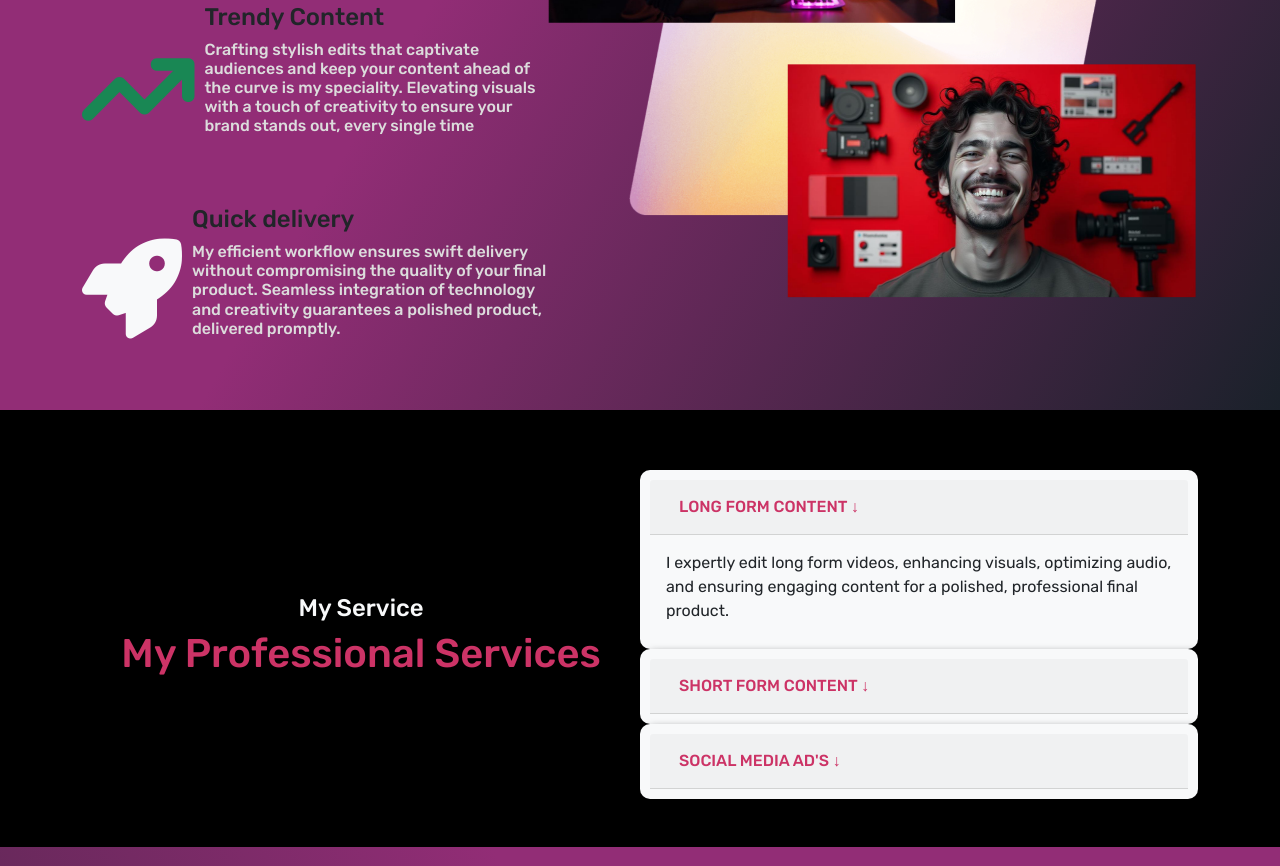
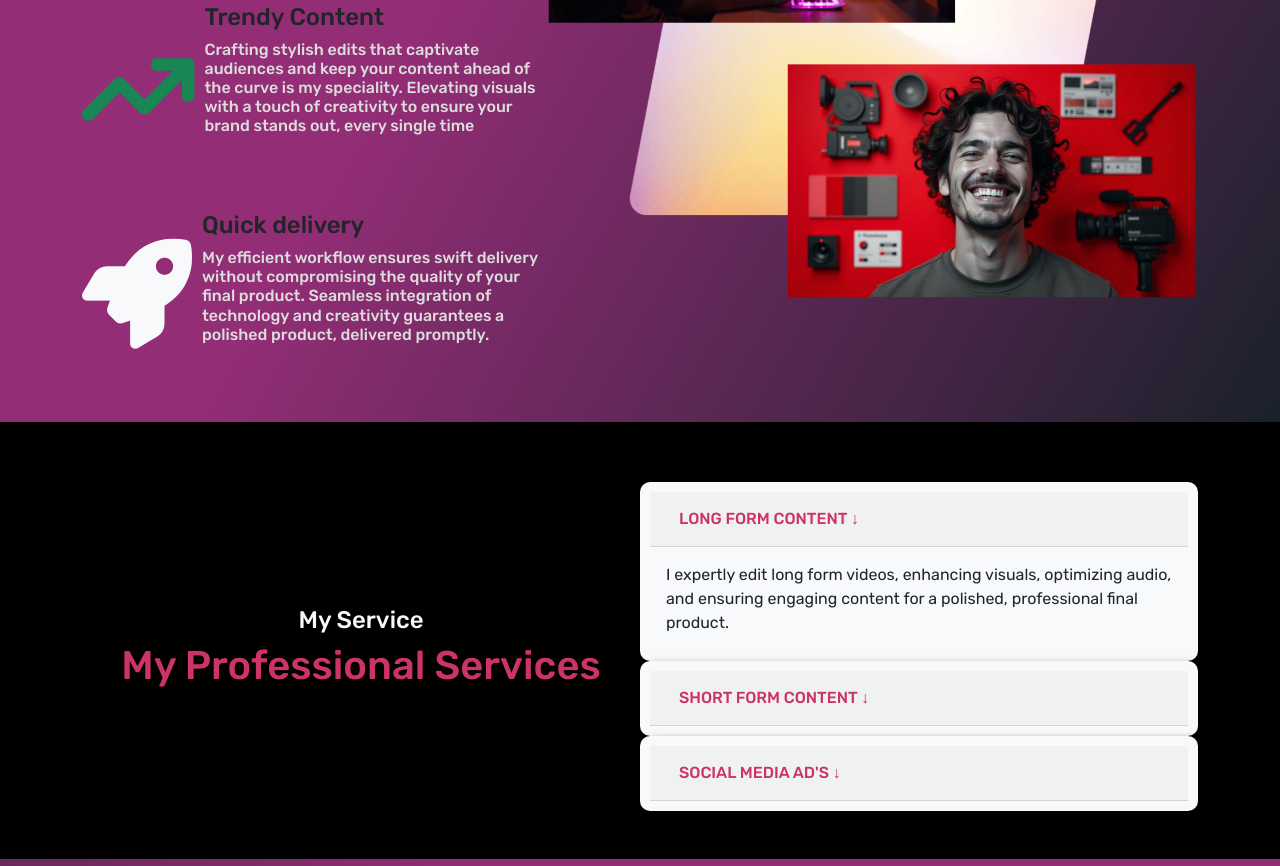
Before and after one commit to Tonmoy000007/Tonmoy-Motion-Designer, a plain HTML site: page index.html in a window 1280 px wide. Shown: the part 2094-2960 px from the top of the page. Drawn offline with nearby package versions, Linux system fonts and the light colour scheme.

Commit message:
Initial commit

```diff
--- a/index.html
+++ b/index.html
@@ -144,7 +144,7 @@
                 </div>
               </div>
               <div id="delivery" class="div d-flex align-items-center">
-                <h1 style="font-size: 100px; padding-top: 40px;" class="text-light"><i class="fa-solid fa-rocket"></i></h1>
+                <h1 style="font-size: 110px; padding-top: 40px;" class="text-light"><i class="fa-solid fa-rocket"></i></h1>
                 <div style="padding-left: 10px;">
                   <h4 class="text-dark">Quick delivery</h4>
                   <h6 style="color: gainsboro;" class="text">My efficient workflow ensures swift delivery without compromising the quality of your final product. Seamless integration of technology and creativity guarantees a polished product, delivered promptly.</h6>
```
